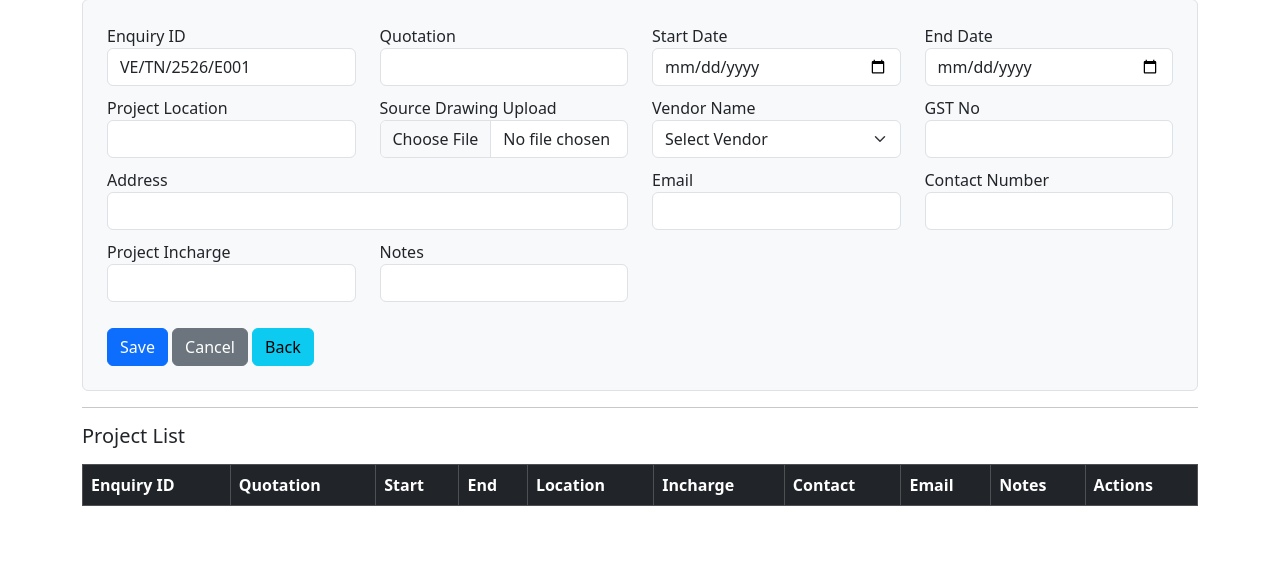
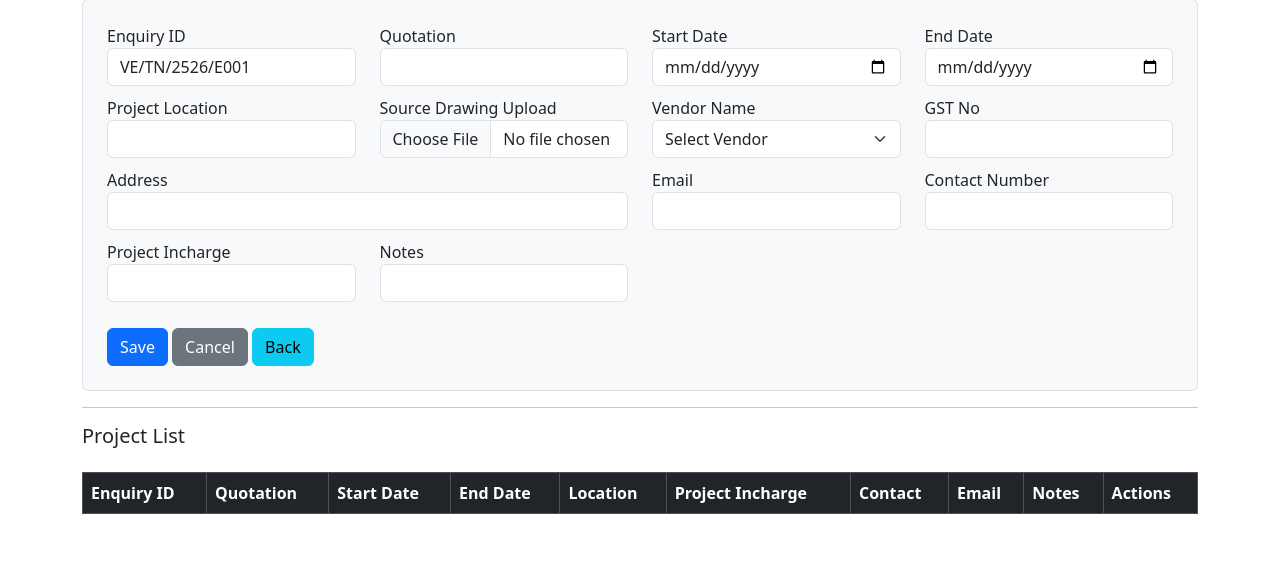
Before and after one commit to dudetech-web/Vanesengineering.com, a Flask app: page /new_project in a window 1280 px wide. Shown: the part 78-649 px from the top of the page. Run offline with Flask 3, Linux system fonts and the light colour scheme; data comes from the database, SQL or seed files in the repository; data that the repository does not hold is empty.

Commit message:
Update new_project.html

```diff
--- a/templates/new_project.html
+++ b/templates/new_project.html
@@ -86,15 +86,15 @@
         <hr>
 
         <h5>Project List</h5>
-        <table class="table table-bordered table-striped mt-3">
+        <table class="table table-bordered table-striped mt-4">
     <thead class="table-dark">
         <tr>
             <th>Enquiry ID</th>
             <th>Quotation</th>
-                    <th>Start</th>
-                    <th>End</th>
+            <th>Start Date</th>
+            <th>End Date</th>
             <th>Location</th>
-                    <th>Incharge</th>
+            <th>Project Incharge</th>
             <th>Contact</th>
             <th>Email</th>
             <th>Notes</th>
@@ -102,21 +102,21 @@
         </tr>
     </thead>
     <tbody>
-                {% for p in projects %}
-                <tr data-id="{{ p.id }}">
-                    <td>{{ p.enquiry_id }}</td>
-                    <td><input class="form-control form-control-sm" value="{{ p.quotation }}"></td>
-                    <td><input class="form-control form-control-sm" value="{{ p.start_date }}"></td>
-                    <td><input class="form-control form-control-sm" value="{{ p.end_date }}"></td>
-                    <td><input class="form-control form-control-sm" value="{{ p.location }}"></td>
-                    <td><input class="form-control form-control-sm" value="{{ p.incharge }}"></td>
-                    <td><input class="form-control form-control-sm" value="{{ p.contact }}"></td>
-                    <td><input class="form-control form-control-sm" value="{{ p.email }}"></td>
-                    <td><input class="form-control form-control-sm" value="{{ p.notes }}"></td>
+        {% for proj in projects %}
+        <tr data-id="{{ proj.id }}">
+            <td>{{ proj.enquiry_id }}</td>
+            <td contenteditable="true" class="editable" data-field="quotation">{{ proj.quotation }}</td>
+            <td contenteditable="true" class="editable" data-field="start_date">{{ proj.start_date }}</td>
+            <td contenteditable="true" class="editable" data-field="end_date">{{ proj.end_date }}</td>
+            <td contenteditable="true" class="editable" data-field="location">{{ proj.location }}</td>
+            <td contenteditable="true" class="editable" data-field="incharge">{{ proj.incharge }}</td>
+            <td contenteditable="true" class="editable" data-field="contact">{{ proj.contact }}</td>
+            <td contenteditable="true" class="editable" data-field="email">{{ proj.email }}</td>
+            <td contenteditable="true" class="editable" data-field="notes">{{ proj.notes }}</td>
             <td>
-                        <button class="btn btn-sm btn-success save-btn">Save</button>
-                        <a href="{{ url_for('delete_project', project_id=p.id) }}" class="btn btn-sm btn-danger" onclick="return confirm('Delete this project?')">Delete</a>
-                        <button class="btn btn-sm btn-warning">Add Measurement Sheet</button>
+                <button class="btn btn-sm btn-success save-btn">Edit</button>
+                <a href="{{ url_for('delete_project', project_id=proj.id) }}" class="btn btn-sm btn-danger" onclick="return confirm('Delete this project?')">Delete</a>
+                <a href="#" class="btn btn-sm btn-primary">Add Measurement Sheet</a>
             </td>
         </tr>
         {% endfor %}
@@ -136,15 +136,16 @@
         btn.addEventListener('click', function () {
             let row = this.closest('tr');
             let id = row.dataset.id;
+
             let data = {
-                    quotation: row.children[1].firstElementChild.value,
-                    start_date: row.children[2].firstElementChild.value,
-                    end_date: row.children[3].firstElementChild.value,
-                    location: row.children[4].firstElementChild.value,
-                    incharge: row.children[5].firstElementChild.value,
-                    contact: row.children[6].firstElementChild.value,
-                    email: row.children[7].firstElementChild.value,
-                    notes: row.children[8].firstElementChild.value
+                quotation: row.children[1].textContent.trim(),
+                start_date: row.children[2].textContent.trim(),
+                end_date: row.children[3].textContent.trim(),
+                location: row.children[4].textContent.trim(),
+                incharge: row.children[5].textContent.trim(),
+                contact: row.children[6].textContent.trim(),
+                email: row.children[7].textContent.trim(),
+                notes: row.children[8].textContent.trim()
             };
 
             fetch(`/update_project/${id}`, {
```
Lines whose indentation alone changed are shown as unchanged.
